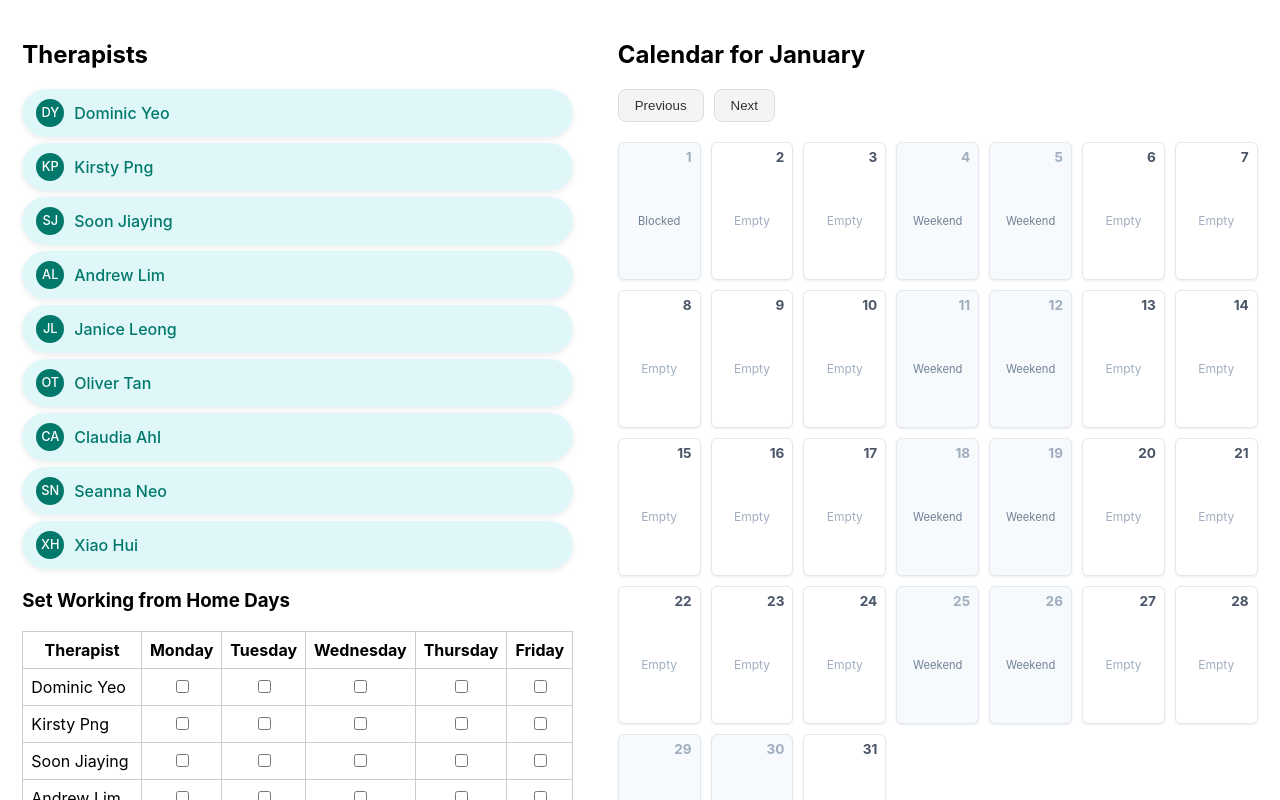
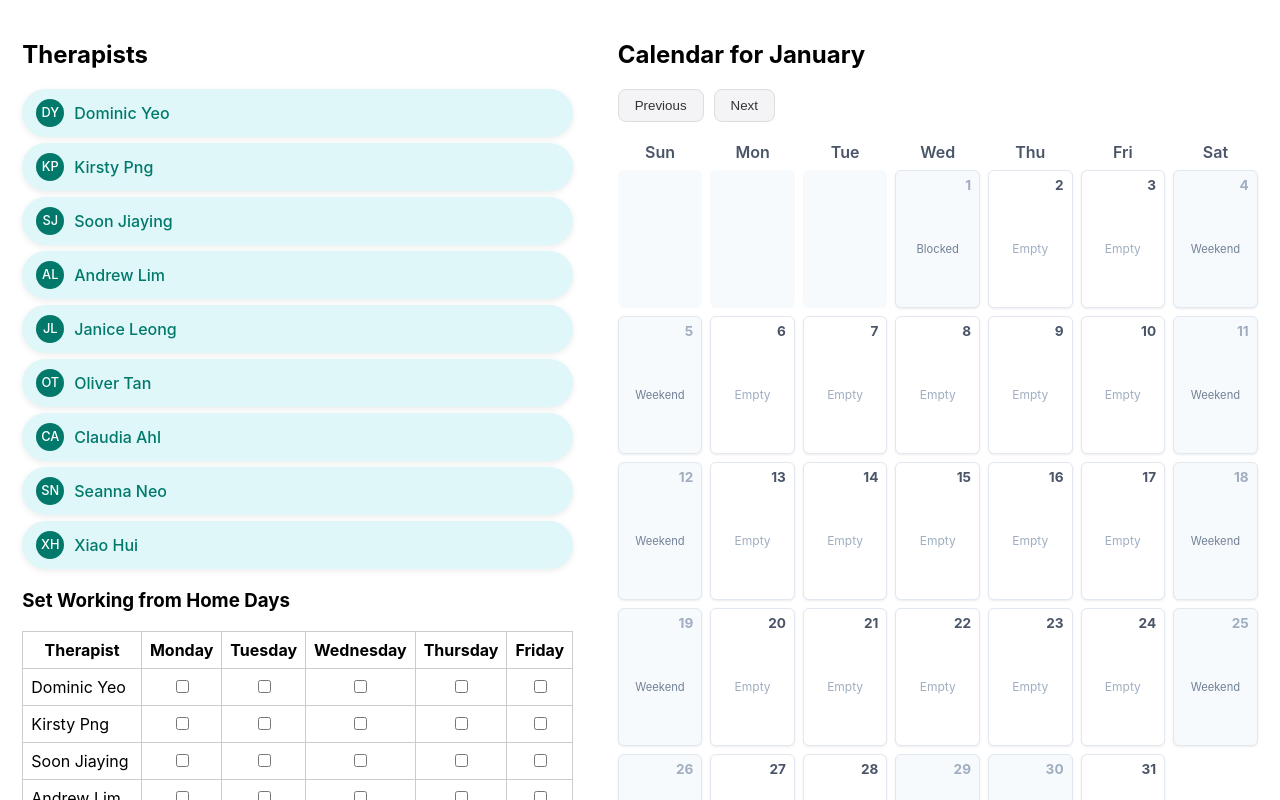
Before and after one commit to jxhnthan/hwb-crisis-rostering, a React (Create React App) app: page / in a window 1280 px wide. Shown: the top 800 px of the page. Built offline with nearby package versions, Linux system fonts and the light colour scheme.

Commit message:
Update App.js

```diff
--- a/src/App.js
+++ b/src/App.js
@@ -233,11 +233,43 @@ const CalendarDay = ({ day, moveTherapist, removeTherapist, isToday, isBlocked }
 
 // Calendar Grid Component
 const Calendar = ({ monthDays, moveTherapist, removeTherapist, todayDate }) => {
+  const daysOfWeek = ['Sun', 'Mon', 'Tue', 'Wed', 'Thu', 'Fri', 'Sat'];
+
+  // Get the first day of the month to determine padding needed for the grid
+  const firstDayOfMonth = monthDays.length > 0 ? monthDays[0].date.getDay() : 0;
+
   return (
-    <div style={{ display: 'grid', gridTemplateColumns: 'repeat(7, 1fr)', gap: '10px', marginTop: '20px' }}>
+    <>
+      {/* Day of Week Headers */}
+      <div style={{
+        display: 'grid',
+        gridTemplateColumns: 'repeat(7, 1fr)',
+        gap: '8px', // Slightly reduced gap to match cell padding
+        marginTop: '20px',
+        marginBottom: '8px', // Space before actual calendar days
+        fontWeight: '600',
+        color: '#4A5568',
+        textAlign: 'center',
+      }}>
+        {daysOfWeek.map(dayName => <div key={dayName}>{dayName}</div>)}
+      </div>
+
+      <div style={{
+        display: 'grid',
+        gridTemplateColumns: 'repeat(7, 1fr)',
+        gap: '8px', // Consistent gap
+      }}>
+        {/* Add empty divs for padding if the month doesn't start on Sunday */}
+        {Array.from({ length: firstDayOfMonth }).map((_, index) => (
+          <div key={`empty-${index}`} style={{
+            backgroundColor: '#F7FAFC', // Match blocked background or even lighter
+            borderRadius: '6px',
+            minHeight: '120px', // Match CalendarDay minHeight
+          }} />
+        ))}
         {monthDays.map((day) => {
           const isToday = todayDate && day.date.toDateString() === todayDate.toDateString();
-        const isBlocked = blockedDays.includes(day.dayKey); // Check if the day is blocked
+          const isBlocked = blockedDays.includes(day.dayKey);
           return (
             <CalendarDay
               key={day.dayKey}
@@ -250,6 +282,7 @@ const Calendar = ({ monthDays, moveTherapist, removeTherapist, todayDate }) => {
           );
         })}
       </div>
+    </>
   );
 };
 
```
Lines whose indentation alone changed are shown as unchanged.
